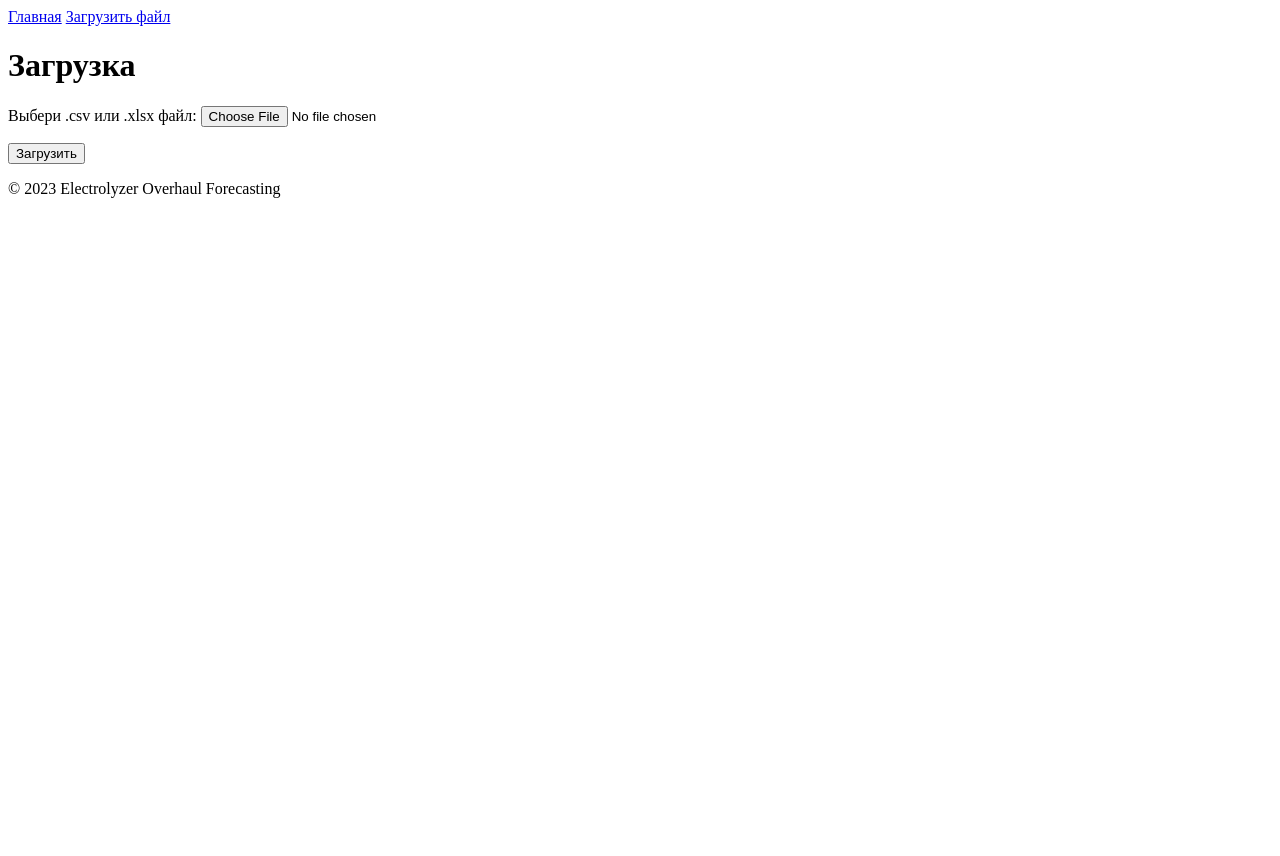
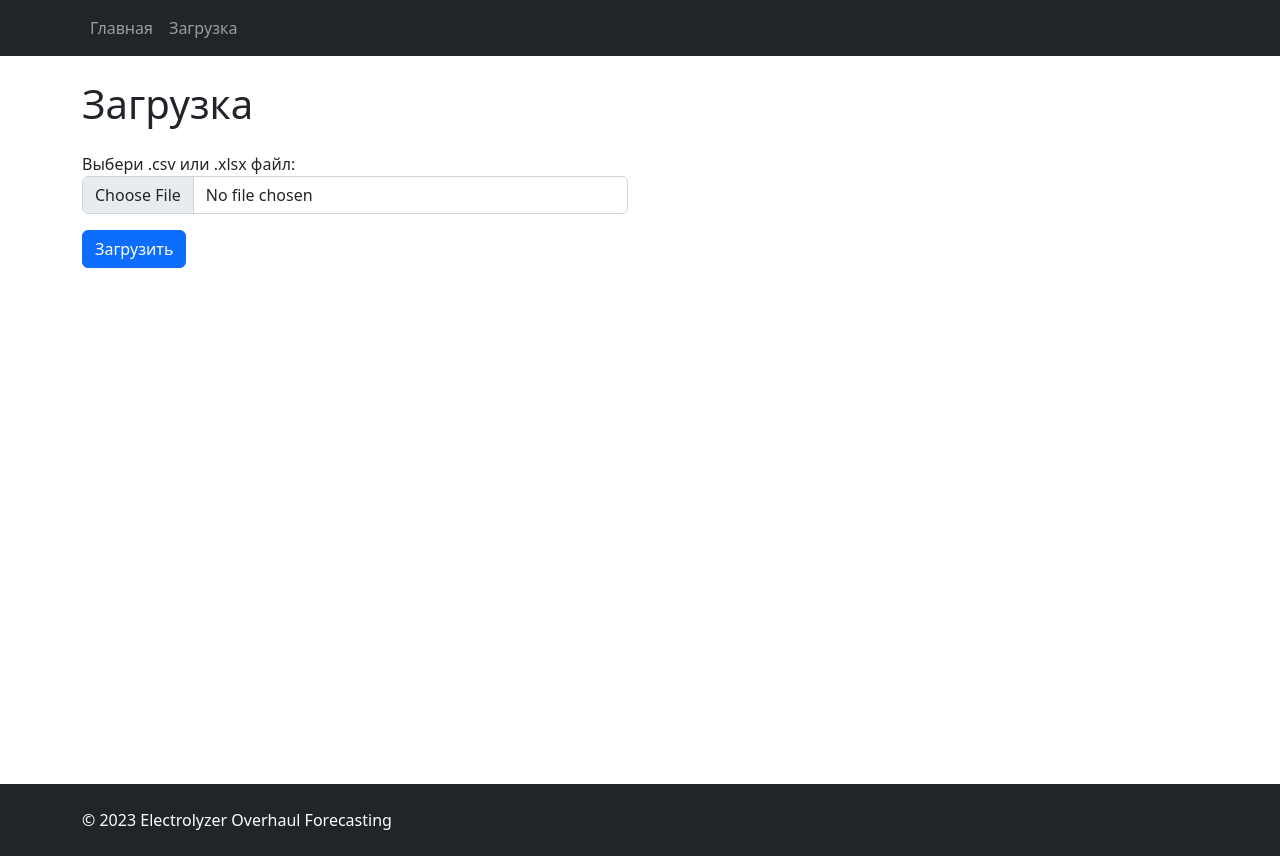
Before and after one commit to Nick-star/Veibull, a Django app: page /upload/ in a window 1280 px wide. Before the commit the page ends 198 px from the top, so only its background shows below. Run offline with Django 4.2, Linux system fonts and the light colour scheme; some libraries are stand-ins or nearby versions.

Commit message:
Basic design

```diff
--- a/templates/base.html
+++ b/templates/base.html
@@ -5,25 +5,56 @@
     <meta name="viewport" content="width=device-width, initial-scale=1.0">
     <title>{% block title %}Электролизёр{% endblock %}</title>
     <!-- Add any additional stylesheets or scripts here -->
+     <link href="https://cdn.jsdelivr.net/npm/bootstrap@5.2.3/dist/css/bootstrap.min.css" rel="stylesheet">
+    <script src="https://cdn.jsdelivr.net/npm/bootstrap@5.2.3/dist/js/bootstrap.bundle.min.js"></script>
+    <script src="https://code.jquery.com/jquery-3.6.0.min.js"></script>
+    <script src="https://cdn.jsdelivr.net/npm/@popperjs/core@2.11.6/dist/umd/popper.min.js"></script>
     {% block extra_css %}{% endblock %}
     {% block extra_js %}{% endblock %}
 </head>
 <body>
     <header>
-        <nav>
-            <a href="{% url 'index' %}">Главная</a>
-            <a href="{% url 'upload_file' %}">Загрузить файл</a>
-{#            <a href="{% url 'forecasting' %}">Forecasting</a>#}
-{#            <a href="{% url 'results' %}">Results</a>#}
-        </nav>
+        <nav class="navbar navbar-expand-lg navbar-dark bg-dark">
+    <div class="container">
+        <button class="navbar-toggler" type="button" data-bs-toggle="collapse" data-bs-target="#navbarNav" aria-controls="navbarNav" aria-expanded="false" aria-label="Toggle navigation">
+            <span class="navbar-toggler-icon"></span>
+        </button>
+        <div class="collapse navbar-collapse" id="navbarNav">
+            <ul class="navbar-nav">
+                <li class="nav-item">
+                    <a class="nav-link" href="{% url 'index' %}">Главная</a>
+                </li>
+                <li class="nav-item">
+                    <a class="nav-link" href="{% url 'upload_file' %}">Загрузка</a>
+                </li>
+{#                <li class="nav-item">#}
+{#                    <a class="nav-link" href="{% url 'forecasting' %}">Forecasting</a>#}
+{#                </li>#}
+{#                <li class="nav-item">#}
+{#                    <a class="nav-link" href="{% url 'results' %}">Results</a>#}
+{#                </li>#}
+            </ul>
+        </div>
+    </div>
+</nav>
+
     </header>
 
+
+<div class="d-flex flex-column min-vh-100">
+
+    <!-- Your main content and other elements go here -->
     <main>
         {% block content %}{% endblock %}
     </main>
 
-    <footer>
-        <p>&copy; 2023 Electrolyzer Overhaul Forecasting</p>
+    <!-- Add your footer here -->
+    <footer class="bg-dark text-white py-4 mt-auto">
+        <div class="container">
+            <p class="mb-0">&copy; 2023 Electrolyzer Overhaul Forecasting</p>
+        </div>
     </footer>
+
+</div>
 </body>
 </html>
--- a/templates/upload_file.html
+++ b/templates/upload_file.html
@@ -1,10 +1,23 @@
 {% extends 'base.html' %}
-
+{% load widget_tweaks %}
+{% block title %} Загрузка {% endblock %}
 {% block content %}
-  <h1>Загрузка</h1>
-  <form method="post" enctype="multipart/form-data">
-    {% csrf_token %}
-    {{ form.as_p }}
-    <button type="submit">Загрузить</button>
-  </form>
+<div class="container">
+  <h1 class="mt-4 mb-4">Загрузка</h1>
+  <div class="row">
+    <div class="col-md-6">
+      <form method="post" enctype="multipart/form-data">
+        {% csrf_token %}
+        <div class="mb-3">
+          {{ form.file.label_tag }}
+          {{ form.file|add_class:"form-control" }}
+          {% if form.file.errors %}
+            <div class="invalid-feedback d-block">{{ form.file.errors|join:", " }}</div>
+          {% endif %}
+        </div>
+        <button type="submit" class="btn btn-primary">Загрузить</button>
+      </form>
+    </div>
+  </div>
+</div>
 {% endblock %}
```
Also changed, not shown: Veibull/settings.py (+1 -6 lines), static/css/index.css (added).
